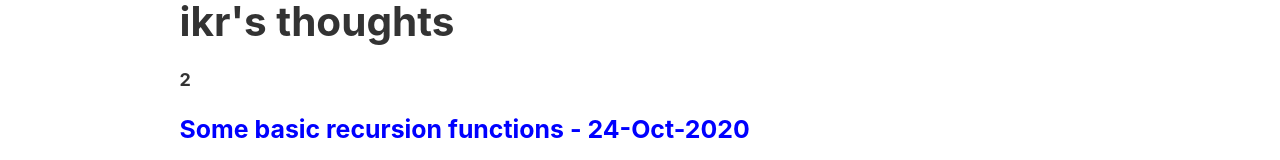
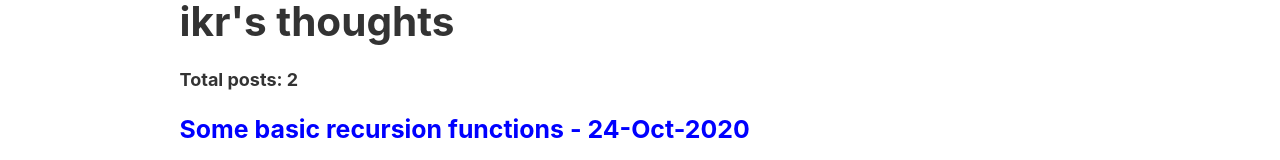
Before and after one commit to ikReza/gatsby-blogsite-1, a Gatsby site: page / in a window 1280 px wide. Shown: the part 123-283 px from the top of the page. Built offline with nearby package versions, Linux system fonts and the light colour scheme; Gatsby itself is replaced by a stand-in of ours.

Commit message:
total posts

```diff
--- a/src/pages/index.js
+++ b/src/pages/index.js
@@ -19,7 +19,7 @@
     <SEO title="Home" />
     <div>
       <h1>ikr's thoughts</h1>
-      <h4>{data.allMarkdownRemark.totalCount}</h4>
+      <h4>Total posts: {data.allMarkdownRemark.totalCount}</h4>
       {data.allMarkdownRemark.edges.map(({ node }) => (
         <div key={node.id}>
           <BlogLink to={node.fields.slug}>
```
